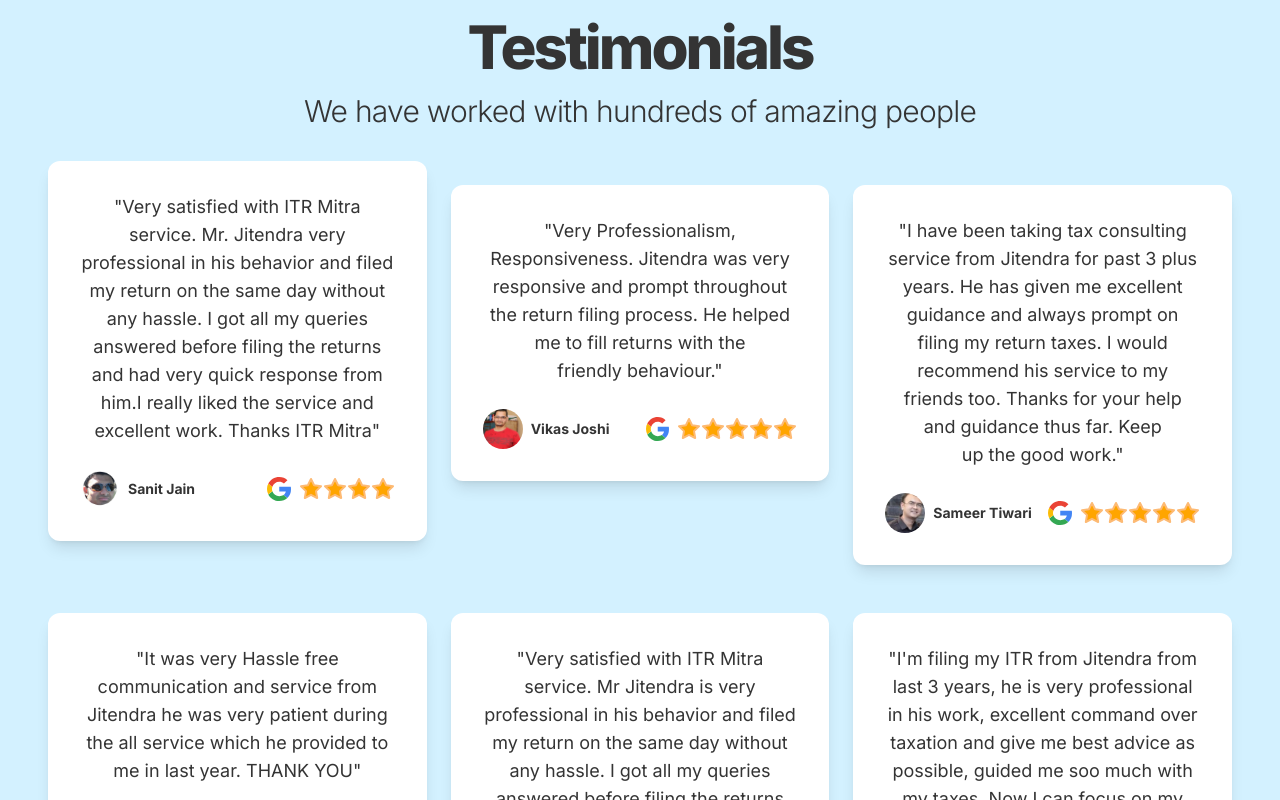
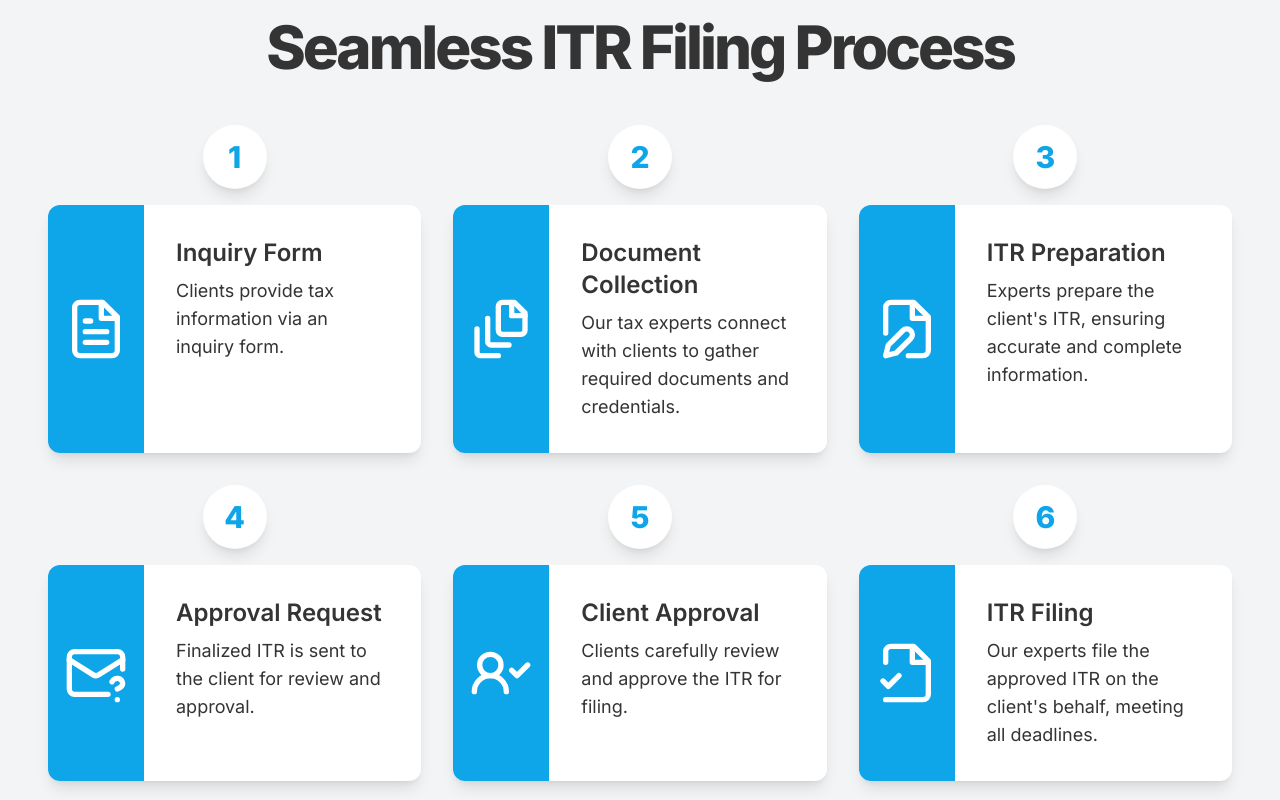
Before and after one commit to itrmitra/itrmitra, a Next.js app: page / in a window 1280 px wide. Shown: the part 3220-4020 px from the top of the page. Built offline with nearby package versions, Linux system fonts and the light colour scheme.

Commit message:
add itr filing process section

```diff
--- /dev/null
+++ b/src/components/info-sections/itr-filiing-process-section.tsx
@@ -0,0 +1,48 @@
+import { LucideIcon } from "lucide-react"
+import { filingProcess } from "../../data/filing-process"
+
+export default function ItrFilingProcessSection() {
+    return (
+        <div className="flex flex-col items-center px-8 py-12 md:min-h-screen md:px-12">
+            <div className="text-center">
+                <h1 className="mx-auto mb-12 text-center text-4xl font-extrabold leading-tight tracking-tighter md:text-5xl lg:text-6xl">
+                    Seamless ITR Filing Process
+                </h1>
+            </div>
+            <div className="grid place-content-center place-items-stretch gap-8 md:grid-cols-2 lg:grid-cols-3">
+                {filingProcess.map((item, index) => (
+                    <StepCard key={index} stepNumber={index + 1} {...item} />
+                ))}
+            </div>
+        </div>
+    )
+}
+
+function StepCard({
+    stepNumber,
+    title,
+    content,
+    Icon,
+}: {
+    stepNumber: number
+    title: string
+    content: string
+    Icon: LucideIcon
+}) {
+    return (
+        <div className="flex flex-1 flex-col items-stretch">
+            <div className="mx-auto mb-4 grid h-16 w-16 place-items-center rounded-full bg-white text-3xl font-extrabold text-brand shadow-lg">
+                <p>{stepNumber}</p>
+            </div>
+            <div className="flex flex-1 items-stretch overflow-hidden rounded-xl  bg-white shadow-lg">
+                <div className="grid h-full w-16 place-items-center bg-brand text-white lg:w-24">
+                    <Icon className="mx-auto my-auto h-10 w-10 lg:h-16 lg:w-16" />
+                </div>
+                <div className="flex-1 p-4 lg:p-8">
+                    <h1 className="mb-2 text-xl font-semibold md:text-2xl">{title}</h1>
+                    <p className="text-sm md:text-base lg:text-lg">{content}</p>
+                </div>
+            </div>
+        </div>
+    )
+}
--- /dev/null
+++ b/src/data/filing-process.ts
@@ -0,0 +1,35 @@
+import { FileCheck2, FileEdit, FileStack, FileText, MailQuestion, UserCheck2 } from "lucide-react"
+
+export const filingProcess = [
+    {
+        title: "Inquiry Form",
+        content: "Clients provide tax information via an inquiry form.",
+        Icon: FileText,
+    },
+    {
+        title: "Document Collection",
+        content:
+            "Our tax experts connect with clients to gather required documents and credentials.",
+        Icon: FileStack,
+    },
+    {
+        title: "ITR Preparation",
+        content: "Experts prepare the client's ITR, ensuring accurate and complete information.",
+        Icon: FileEdit,
+    },
+    {
+        title: "Approval Request",
+        content: "Finalized ITR is sent to the client for review and approval.",
+        Icon: MailQuestion,
+    },
+    {
+        title: "Client Approval",
+        content: "Clients carefully review and approve the ITR for filing.",
+        Icon: UserCheck2,
+    },
+    {
+        title: "ITR Filing",
+        content: "Our experts file the approved ITR on the client's behalf, meeting all deadlines.",
+        Icon: FileCheck2,
+    },
+]
--- a/src/pages/index.tsx
+++ b/src/pages/index.tsx
@@ -5,6 +5,7 @@ import FormFilingSection from "../components/info-sections/form-filing-section"
 import TestimonialsSection from "../components/info-sections/testimonials-section"
 import FaqSection from "../components/info-sections/faq-section"
 import ItrBenefitsSection from "../components/info-sections/itr-benefits-section"
+import ItrFilingProcessSection from "../components/info-sections/itr-filiing-process-section"
 
 export default function Home() {
     return (
@@ -18,6 +19,7 @@ export default function Home() {
             <FormFilingSection />
             <AboutUsSection />
             <ItrBenefitsSection />
+            <ItrFilingProcessSection />
             <TestimonialsSection />
             <FaqSection />
         </>
```
